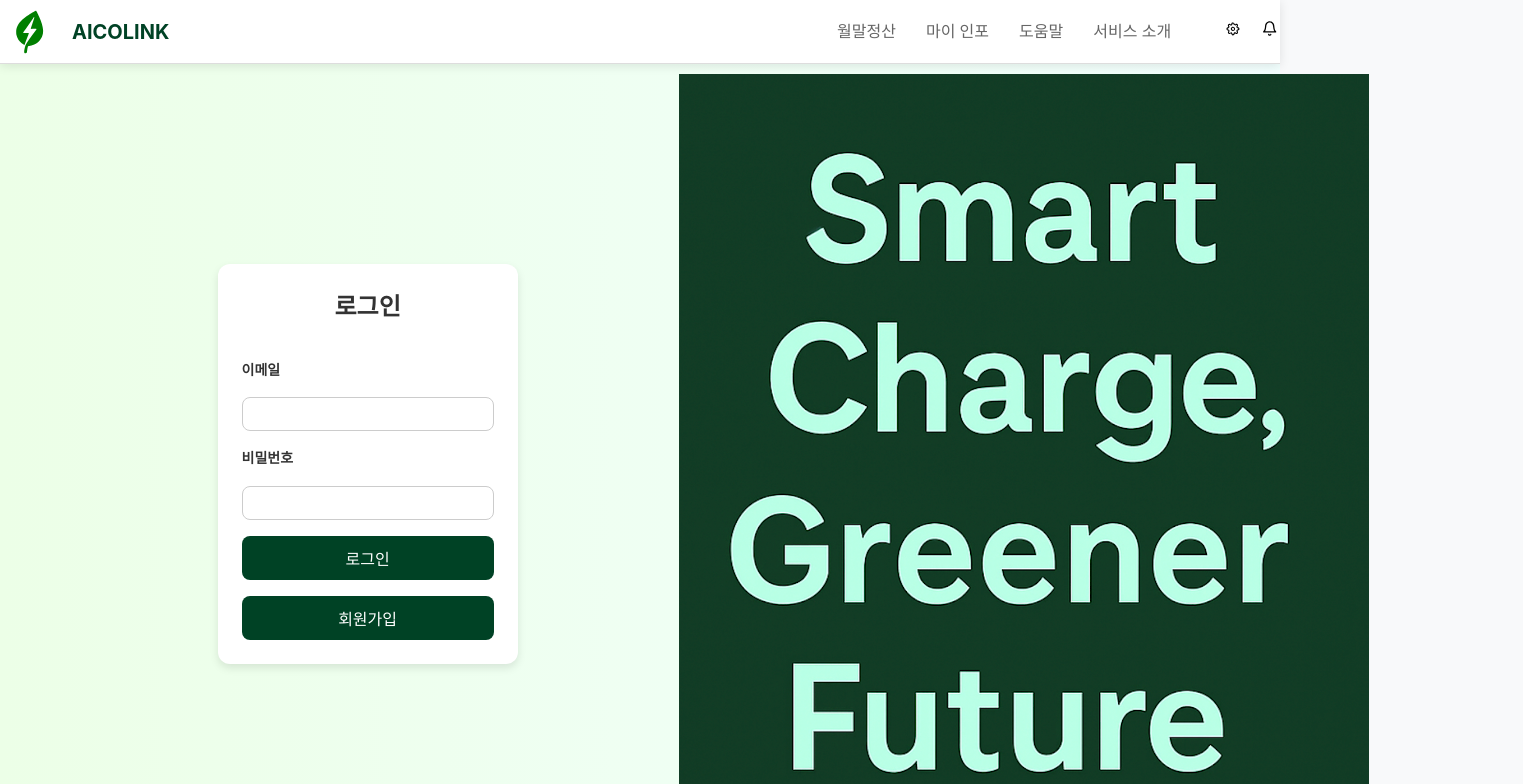
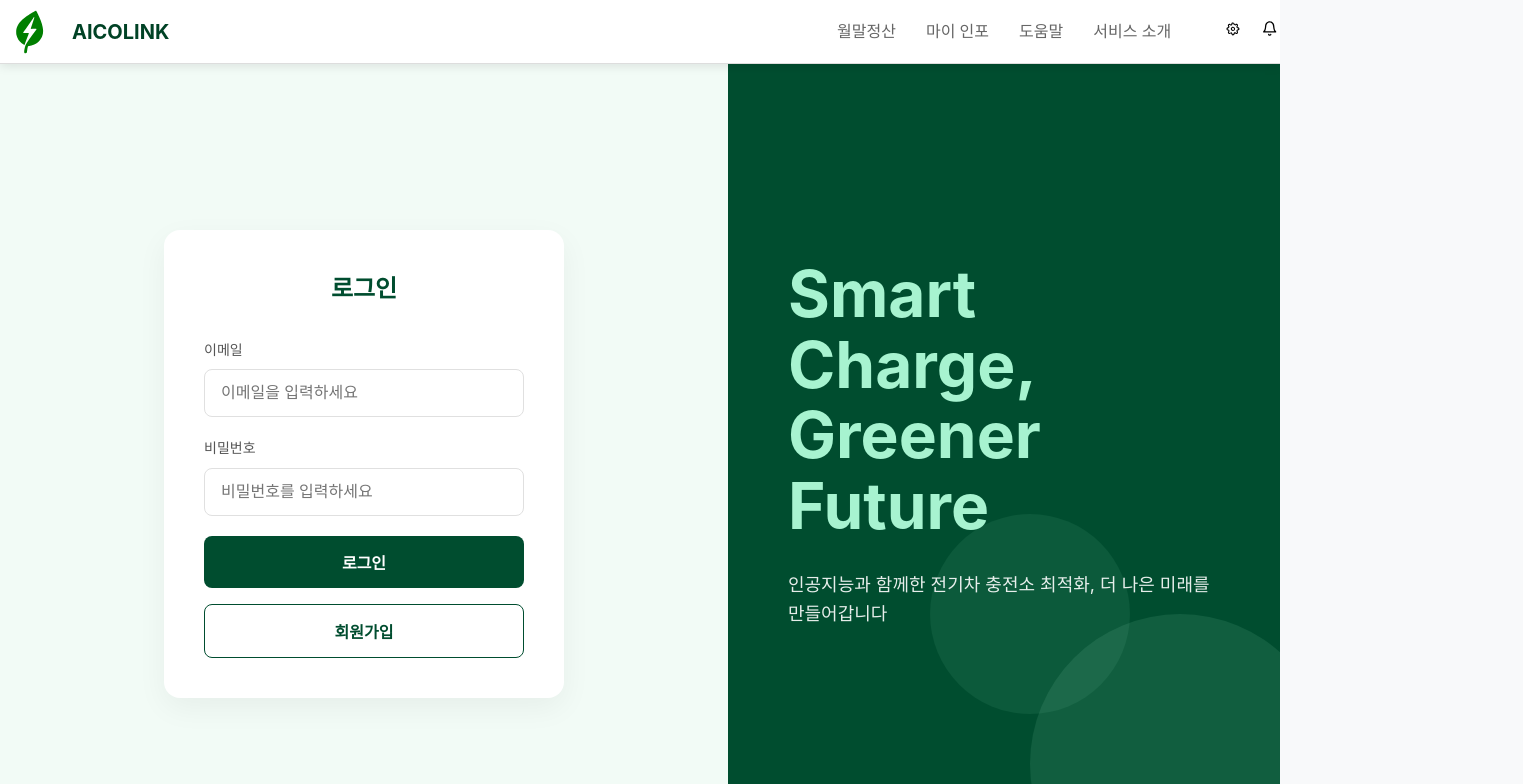
Before and after one commit to Capstone-whiteday/frontend-aicolink, a React (Vite) app: page /login in a window 1280 px wide. Shown: the top 784 px of the page, 1523 px wide, since content can reach past the window. Built offline with nearby package versions, Linux system fonts and the light colour scheme.

Commit message:
login and subPages css fixing

```diff
--- a/src/Components/Login.css
+++ b/src/Components/Login.css
@@ -1,80 +1,193 @@
+/* 전체 페이지 스타일 */
 .login-container {
-    display: flex;
-    justify-content: center;
-    align-items: center;
-    height: 100vh;
-    background: linear-gradient(90deg, #ECFFE7 0%, #F2FFFE 100%);
-    /* position:absolute; */
-    /* top: 0;
-    left: 0 */
+  display: flex;
+  min-height: 100vh;
+  background-color: #f2fbf6;
+}
+
+/* 로그인 폼 영역 */
+.login-form-wrapper {
+  flex: 1.2;
+  display: flex;
+  justify-content: center;
+  align-items: center;
+  padding: 40px;
+}
+
+/* 로그인 폼 */
+.login-form {
+  background: white;
+  width: 100%;
+  max-width: 400px;
+  padding: 40px;
+  border-radius: 16px;
+  box-shadow: 0 10px 30px rgba(0, 0, 0, 0.05);
+}
+
+/* 로그인 제목 */
+.login-title {
+  font-size: 24px;
+  font-weight: 700;
+  margin-bottom: 30px;
+  color: #004d2f;
+  text-align: center;
+}
+
+/* 폼 그룹 */
+.form-group {
+  margin-bottom: 20px;
+}
+
+/* 입력 필드 라벨 */
+.input-label {
+  display: block;
+  margin-bottom: 8px;
+  font-size: 14px;
+  color: #555;
+}
+
+/* 입력 필드 */
+.input-field {
+  width: 100%;
+  padding: 14px 16px;
+  border: 1px solid #e0e0e0;
+  border-radius: 8px;
+  font-size: 16px;
+  transition: border-color 0.3s, box-shadow 0.3s;
+}
+
+.input-field:focus {
+  border-color: #22c55e;
+  box-shadow: 0 0 0 3px rgba(34, 197, 94, 0.1);
+  outline: none;
+}
+
+/* 로그인 버튼 */
+.login-button {
+  width: 100%;
+  padding: 14px;
+  background-color: #004d2f;
+  color: white;
+  border: none;
+  border-radius: 8px;
+  font-size: 16px;
+  font-weight: 600;
+  cursor: pointer;
+  transition: background-color 0.3s, transform 0.2s;
+  margin-bottom: 16px;
+}
+
+.login-button:hover {
+  background-color: #00432a;
+  transform: translateY(-2px);
+}
+
+/* 회원가입 버튼 */
+.signup-button {
+  width: 100%;
+  padding: 14px;
+  background-color: white;
+  color: #004d2f;
+  border: 1px solid #004d2f;
+  border-radius: 8px;
+  font-size: 16px;
+  font-weight: 600;
+  cursor: pointer;
+  transition: background-color 0.3s;
+}
+
+.signup-button:hover {
+  background-color: #f0fdf4;
+}
+
+/* 브랜드 이미지 영역 */
+.login-right {
+  flex: 0.8;
+  background-color: #004d2f;
+  display: flex;
+  flex-direction: column;
+  justify-content: center;
+  align-items: flex-start;
+  padding: 60px;
+  position: relative;
+  overflow: hidden;
+}
+
+/* 브랜드 텍스트 */
+.brand-text {
+  font-size: 64px;
+  font-weight: 700;
+  line-height: 1.1;
+  color: #a7f3d0;
+  margin-bottom: 30px;
+  position: relative;
+  z-index: 2;
+}
+
+/* 브랜드 설명 */
+.brand-description {
+  font-size: 18px;
+  color: white;
+  opacity: 0.9;
+  max-width: 500px;
+  margin-bottom: 40px;
+  position: relative;
+  z-index: 2;
+}
+
+/* 배경 장식 요소 */
+.brand-decoration {
+  position: absolute;
+  bottom: -50px;
+  right: -50px;
+  width: 300px;
+  height: 300px;
+  border-radius: 50%;
+  background: rgba(167, 243, 208, 0.1);
+  z-index: 1;
+}
+
+.brand-decoration:before {
+  content: "";
+  position: absolute;
+  top: -100px;
+  left: -100px;
+  width: 200px;
+  height: 200px;
+  border-radius: 50%;
+  background: rgba(167, 243, 208, 0.07);
+}
+
+/* 반응형 디자인 */
+@media (max-width: 992px) {
+  .login-container {
+    flex-direction: column-reverse;
+  }
+
+  .login-right {
+    padding: 40px;
+    min-height: 40vh;
+  }
+
+  .brand-text {
+    font-size: 48px;
+  }
+}
+
+@media (max-width: 576px) {
+  .login-form-wrapper {
+    padding: 20px;
   }
 
   .login-form {
-    background: white;
-    padding: 24px;
-    border-radius: 12px;
-    box-shadow: 0 4px 8px rgba(0, 0, 0, 0.1);
-    width: 300px;
-    display: flex;
-    flex-direction: column;
-    gap: 16px;
-    position: absolute;
-    /* top: 50%; */
-    left: 17%;
-    /* transform: translate(-50%, -50%); */
+    padding: 30px;
   }
 
-  .login-form h1 {
-    font-size: 24px;
-    margin-bottom: 16px;
-    text-align: center;
+  .login-right {
+    padding: 30px;
   }
 
-  .login-form label {
-    font-size: 14px;
-    font-weight: bold;
+  .brand-text {
+    font-size: 36px;
   }
-
-  .login-form input {
-    padding: 8px;
-    font-size: 14px;
-    border: 1px solid #ccc;
-    border-radius: 8px;
-  }
-
-  .login-form button {
-    padding: 10px;
-    font-size: 16px;
-    background: #004225;
-    color: white;
-    border: none;
-    border-radius: 8px;
-    cursor: pointer;
-    transition: background 0.3s ease;
-  }
-
-  .login-form button:hover {
-    background: #006837;
-  }
-
-.login-right {
-  position:absolute;
-  top: 0;
-  left: 30%;
-  width: 78vw;
-  height: 122vh;
-  display: flex;
-  align-items: center;
-  justify-content: center;
-  background: none;
-  position: relative;
-  /* 기존 position, top, left, transform, width, height, border-radius 등은 모두 제거 */
 }
-
-.login-right img {
-  width: 70%;      /* 원하는 비율로 조절 (예: 70%) */
-  height: auto;
-  max-height: 80%; /* 세로 최대 크기 제한 */
-  object-fit: contain;
-  display: block;
-}
--- a/src/Components/Login.jsx
+++ b/src/Components/Login.jsx
@@ -1,7 +1,7 @@
 import { useState } from 'react';
 import { useNavigate } from 'react-router-dom';
 import './Login.css';
-
+import Header from './Header'; // Header 컴포넌트 import
 const Login = ({ setIsLoggedIn, setCurrentUser }) => {
   const [email, setEmail] = useState('');
   const [password, setPassword] = useState('');
@@ -35,26 +35,52 @@ const Login = ({ setIsLoggedIn, setCurrentUser }) => {
   };
 
   return (
+    <>
+
     <div className="login-container">
-      <form className="login-form" onSubmit={handleSubmit}>
-        <h1>로그인</h1>
-        <label htmlFor="email">이메일</label>
-        <input type="email" id="email" value={email} onChange={(e) => setEmail(e.target.value)} required />
-        <label htmlFor="password">비밀번호</label>
-        <input type="password" id="password" value={password} onChange={(e) => setPassword(e.target.value)} required />
-        <button type="submit">로그인</button>
-        <button type="button" onClick={() => navigate('/signup')}>회원가입</button>
-      </form>
+      <div className="login-form-wrapper">
+        <form className="login-form" onSubmit={handleSubmit}>
+          <h1 className="login-title">로그인</h1>
+          <div className="form-group">
+            <label htmlFor="email" className="input-label">이메일</label>
+            <input
+              type="email"
+              id="email"
+              className="input-field"
+              value={email}
+              onChange={(e) => setEmail(e.target.value)}
+              placeholder="이메일을 입력하세요"
+              required
+            />
+          </div>
+          <div className="form-group">
+            <label htmlFor="password" className="input-label">비밀번호</label>
+            <input
+              type="password"
+              id="password"
+              className="input-field"
+              value={password}
+              onChange={(e) => setPassword(e.target.value)}
+              placeholder="비밀번호를 입력하세요"
+              required
+            />
+          </div>
+          <button type="submit" className="login-button">로그인</button>
+          <button type="button" className="signup-button" onClick={() => navigate('/signup')}>회원가입</button>
+        </form>
+      </div>
+
       <div className="login-right">
-        <img src="/PhraseImage_3.png" alt="Phrase" />
+        <div className="brand-decoration"></div>
+        <h1 className="brand-text">Smart<br />Charge,<br />Greener<br />Future</h1>
+        <p className="brand-description">인공지능과 함께한 전기차 충전소 최적화, 더 나은 미래를 만들어갑니다</p>
       </div>
     </div>
+    </>
   );
 };
 
 export default Login;
-
-
 
 // import { useState } from 'react';
 // import { useNavigate } from 'react-router-dom';
@@ -72,19 +98,16 @@ export default Login;
 //       const response = await fetch('http://52.79.124.254:8080/auth/login', {
 //         method: 'POST',
 //         headers: { 'Content-Type': 'application/json' },
-//         credentials: 'include', // ✅ 쿠키 전달 필수
+//         credentials: 'include',
 //         body: JSON.stringify({ email, password }),
 //       });
 
 //       const data = await response.json();
 
 //       if (response.ok) {
-//         localStorage.setItem('token', data.token); // ✅ JWT 저장
+//         localStorage.setItem('token', data.token);
+//         localStorage.setItem('email', email); // 이메일 저장
 //         setIsLoggedIn(true);
-//         // setCurrentUser({ email }); // ✅ 사용자 이메일만 저장 -> 아래 코드로 수정함 0717.09:12AM
-//         setCurrentUser({ name: data.name, email: data.email });
-
-//         alert('로그인 성공!');
 //         navigate('/');
 //       } else {
 //         alert(`로그인 실패: ${data.message || '이메일 또는 비밀번호가 잘못되었습니다.'}`);
@@ -97,22 +120,164 @@ export default Login;
 
 //   return (
 //     <div className="login-container">
-//       <form className="login-form" onSubmit={handleSubmit}>
-//         <h1>로그인</h1>
-//         <label htmlFor="email">이메일</label>
-//         <input type="email" id="email" value={email} onChange={(e) => setEmail(e.target.value)} required />
+//       <div className="login-form-wrapper">
+//         <form className="login-form" onSubmit={handleSubmit}>
+//           <h1 className="login-title">로그인</h1>
+//           <div className="form-group">
+//             <label htmlFor="email" className="input-label">이메일</label>
+//             <input
+//               type="email"
+//               id="email"
+//               className="input-field"
+//               value={email}
+//               onChange={(e) => setEmail(e.target.value)}
+//               placeholder="이메일을 입력하세요"
+//               required
+//             />
+//           </div>
+//           <div className="form-group">
+//             <label htmlFor="password" className="input-label">비밀번호</label>
+//             <input
+//               type="password"
+//               id="password"
+//               className="input-field"
+//               value={password}
+//               onChange={(e) => setPassword(e.target.value)}
+//               placeholder="비밀번호를 입력하세요"
+//               required
+//             />
+//           </div>
+//           <button type="submit" className="login-button">로그인</button>
+//           <button type="button" className="signup-button" onClick={() => navigate('/signup')}>회원가입</button>
+//         </form>
+//       </div>
 
-//         <label htmlFor="password">비밀번호</label>
-//         <input type="password" id="password" value={password} onChange={(e) => setPassword(e.target.value)} required />
-
-//         <button type="submit">로그인</button>
-//         <button type="button" onClick={() => navigate('/signup')}>회원가입</button>
-//       </form>
 //       <div className="login-right">
-//         <img src="/PhraseImage_3.png" alt="Phrase" />
+//         <div className="brand-decoration"></div>
+//         <h1 className="brand-text">Smart<br />Charge,<br />Greener<br />Future</h1>
+//         <p className="brand-description">인공지능 기반 전기차 충전 최적화를 통해 더 깨끗한 미래를 만들어갑니다</p>
 //       </div>
 //     </div>
 //   );
 // };
 
 // export default Login;
+
+// // import { useState } from 'react';
+// // import { useNavigate } from 'react-router-dom';
+// // import './Login.css';
+
+// // const Login = ({ setIsLoggedIn, setCurrentUser }) => {
+// //   const [email, setEmail] = useState('');
+// //   const [password, setPassword] = useState('');
+// //   const navigate = useNavigate();
+
+// //   const handleSubmit = async (e) => {
+// //     e.preventDefault();
+
+// //     try {
+// //       const response = await fetch('http://52.79.124.254:8080/auth/login', {
+// //         method: 'POST',
+// //         headers: { 'Content-Type': 'application/json' },
+// //         credentials: 'include',
+// //         body: JSON.stringify({ email, password }),
+// //       });
+
+// //       const data = await response.json();
+
+// //       if (response.ok) {
+// //         localStorage.setItem('token', data.token);
+// //         localStorage.setItem('email', email); // 이메일 저장
+// //         setIsLoggedIn(true);
+// //         navigate('/');
+// //       } else {
+// //         alert(`로그인 실패: ${data.message || '이메일 또는 비밀번호가 잘못되었습니다.'}`);
+// //       }
+// //     } catch (error) {
+// //       console.error('로그인 오류:', error);
+// //       alert('로그인 요청 중 오류가 발생했습니다.');
+// //     }
+// //   };
+
+// //   return (
+// //     <div className="login-container">
+// //       <form className="login-form" onSubmit={handleSubmit}>
+// //         <h1>로그인</h1>
+// //         <label htmlFor="email">이메일</label>
+// //         <input type="email" id="email" value={email} onChange={(e) => setEmail(e.target.value)} required />
+// //         <label htmlFor="password">비밀번호</label>
+// //         <input type="password" id="password" value={password} onChange={(e) => setPassword(e.target.value)} required />
+// //         <button type="submit">로그인</button>
+// //         <button type="button" onClick={() => navigate('/signup')}>회원가입</button>
+// //       </form>
+// //       <div className="login-right">
+// //         <img src="/PhraseImage_3.png" alt="Phrase" />
+// //       </div>
+// //     </div>
+// //   );
+// // };
+
+// // export default Login;
+
+
+
+// // // import { useState } from 'react';
+// // // import { useNavigate } from 'react-router-dom';
+// // // import './Login.css';
+
+// // // const Login = ({ setIsLoggedIn, setCurrentUser }) => {
+// // //   const [email, setEmail] = useState('');
+// // //   const [password, setPassword] = useState('');
+// // //   const navigate = useNavigate();
+
+// // //   const handleSubmit = async (e) => {
+// // //     e.preventDefault();
+
+// // //     try {
+// // //       const response = await fetch('http://52.79.124.254:8080/auth/login', {
+// // //         method: 'POST',
+// // //         headers: { 'Content-Type': 'application/json' },
+// // //         credentials: 'include', // ✅ 쿠키 전달 필수
+// // //         body: JSON.stringify({ email, password }),
+// // //       });
+
+// // //       const data = await response.json();
+
+// // //       if (response.ok) {
+// // //         localStorage.setItem('token', data.token); // ✅ JWT 저장
+// // //         setIsLoggedIn(true);
+// // //         // setCurrentUser({ email }); // ✅ 사용자 이메일만 저장 -> 아래 코드로 수정함 0717.09:12AM
+// // //         setCurrentUser({ name: data.name, email: data.email });
+
+// // //         alert('로그인 성공!');
+// // //         navigate('/');
+// // //       } else {
+// // //         alert(`로그인 실패: ${data.message || '이메일 또는 비밀번호가 잘못되었습니다.'}`);
+// // //       }
+// // //     } catch (error) {
+// // //       console.error('로그인 오류:', error);
+// // //       alert('로그인 요청 중 오류가 발생했습니다.');
+// // //     }
+// // //   };
+
+// // //   return (
+// // //     <div className="login-container">
+// // //       <form className="login-form" onSubmit={handleSubmit}>
+// // //         <h1>로그인</h1>
+// // //         <label htmlFor="email">이메일</label>
+// // //         <input type="email" id="email" value={email} onChange={(e) => setEmail(e.target.value)} required />
+
+// // //         <label htmlFor="password">비밀번호</label>
+// // //         <input type="password" id="password" value={password} onChange={(e) => setPassword(e.target.value)} required />
+
+// // //         <button type="submit">로그인</button>
+// // //         <button type="button" onClick={() => navigate('/signup')}>회원가입</button>
+// // //       </form>
+// // //       <div className="login-right">
+// // //         <img src="/PhraseImage_3.png" alt="Phrase" />
+// // //       </div>
+// // //     </div>
+// // //   );
+// // // };
+
+// // // export default Login;
```
Also changed, not shown: src/Components/Sidebar.css (+67 -32 lines).
